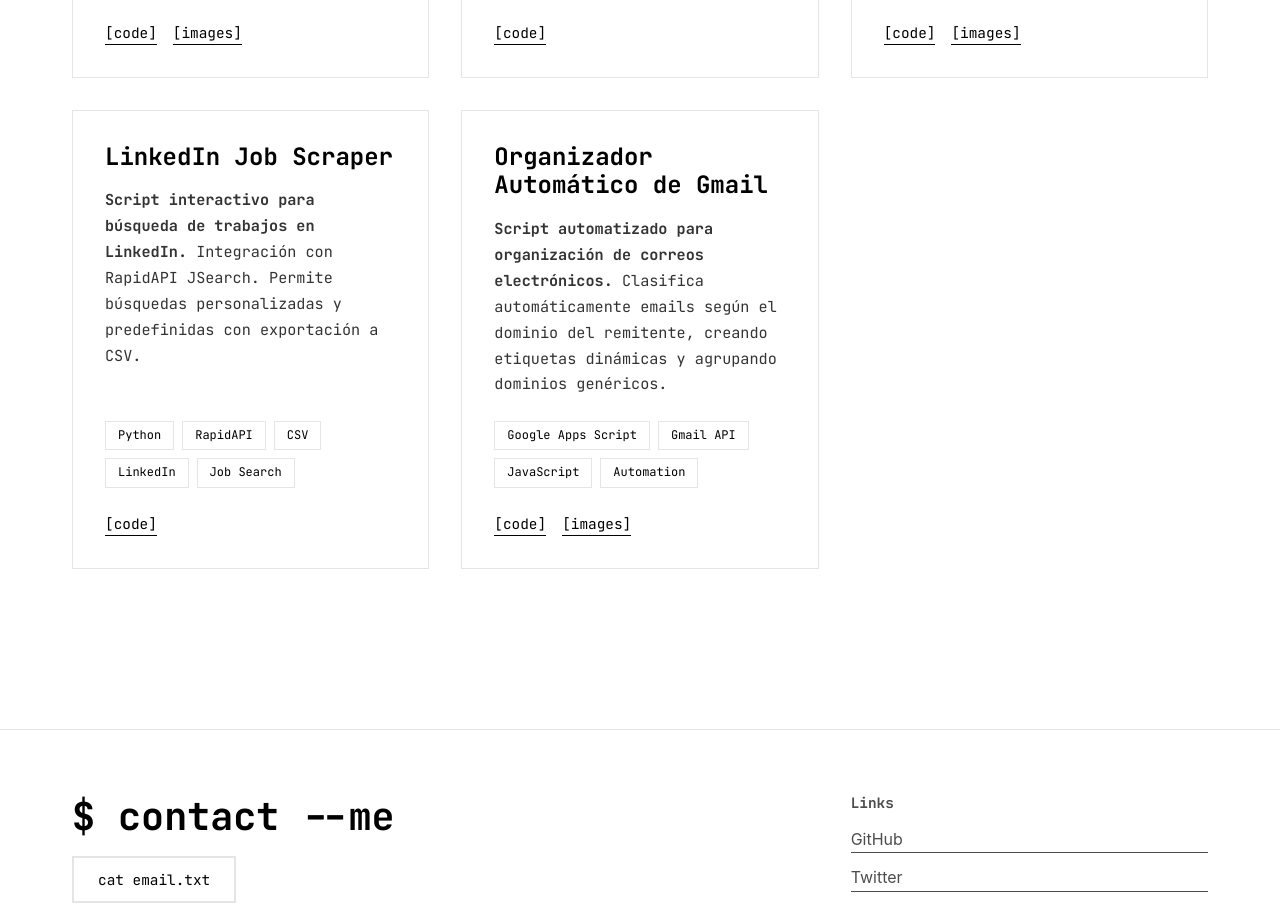
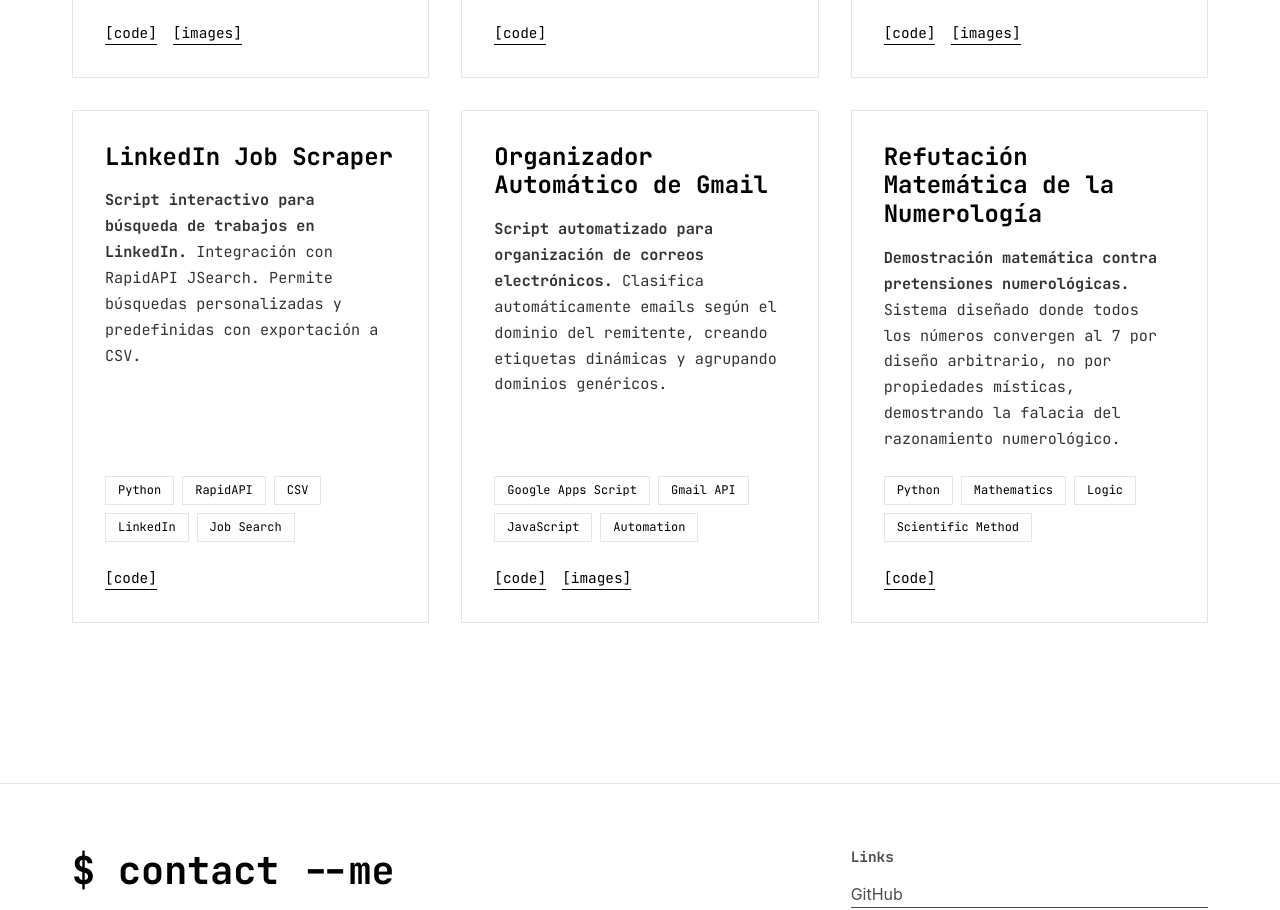
Before and after one commit to natalrea/portafolio, an Astro site: page / in a window 1280 px wide. Shown: the part 1903-2813 px from the top of the page. Built offline with nearby package versions, Linux system fonts and the light colour scheme; Astro itself is replaced by a stand-in of ours.

Commit message:
Add favicon and new project
- Add custom favicon.ico
- Update Layout to reference favicon.ico
- Add new project: Mathematical Refutation of Numerology
- Update favicon links for better browser compatibility

```diff
--- a/src/components/Projects.astro
+++ b/src/components/Projects.astro
@@ -93,6 +93,15 @@ const projects = [
       "/screenshots/gmail-organizer/configurador.png",
       "/screenshots/gmail-organizer/estadisticas.png"
     ]
+  },
+  {
+    title: "Refutación Matemática de la Numerología",
+    description: "<strong>Demostración matemática contra pretensiones numerológicas.</strong> Sistema diseñado donde todos los números convergen al 7 por diseño arbitrario, no por propiedades místicas, demostrando la falacia del razonamiento numerológico.",
+    tech: ["Python", "Mathematics", "Logic", "Scientific Method"],
+    link: "https://github.com/686f6c61/conjetura-falso-7",
+    demo: null,
+    featured: false,
+    images: null
   }
 ];
 ---
--- a/src/layouts/Layout.astro
+++ b/src/layouts/Layout.astro
@@ -13,7 +13,8 @@ const { title, description = "Portfolio tech de 686f6c61.dev" } = Astro.props;
     <meta charset="UTF-8" />
     <meta name="description" content={description} />
     <meta name="viewport" content="width=device-width, initial-scale=1.0" />
-    <link rel="icon" type="image/svg+xml" href="/favicon.svg" />
+    <link rel="icon" type="image/x-icon" href="/favicon.ico" />
+    <link rel="shortcut icon" type="image/x-icon" href="/favicon.ico" />
     <meta name="generator" content={Astro.generator} />
 
     <!-- SEO -->
```
Also changed, not shown: public/favicon.ico (added).
